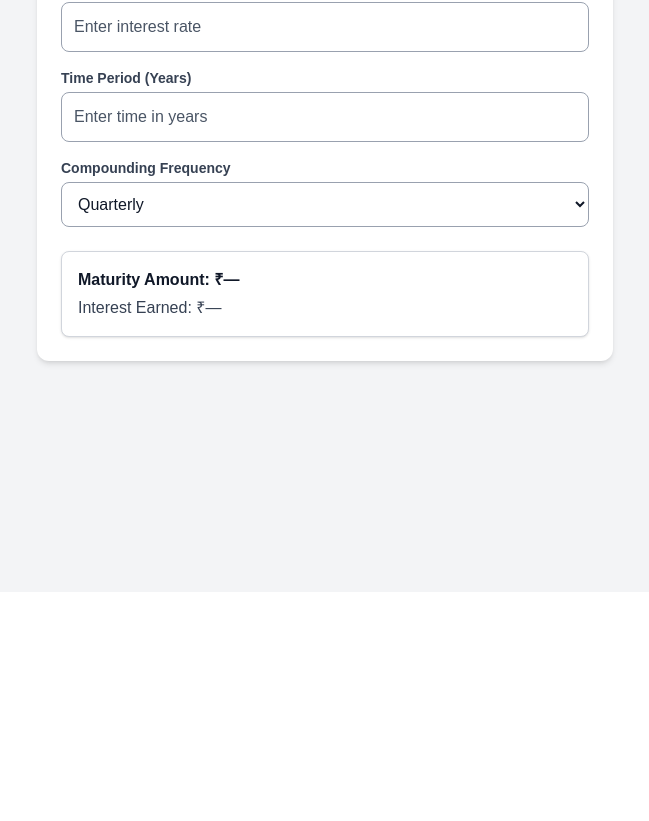
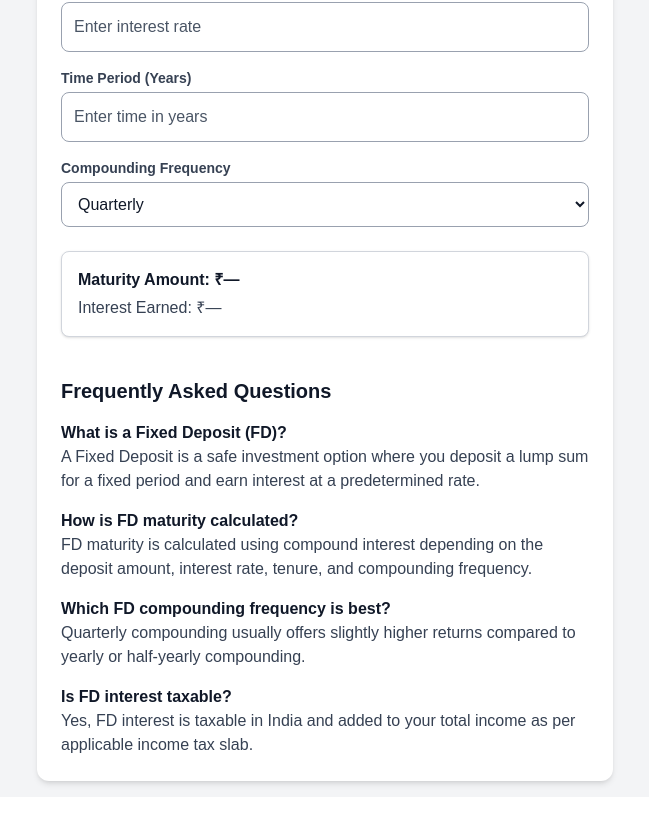
Before and after one commit to subham777546/india-calculators, a Next.js app: page /fd-calculator in a window 1280 px wide. Shown: the part 285-1106 px from the top of the page, without its empty margins (315-964 px from the left). Before the commit the page ends 901 px from the top, so only its background shows below. Built offline with nearby package versions, Linux system fonts and the light colour scheme.

Commit message:
Add FAQ section to FD calculator

```diff
--- a/app/fd-calculator/page.tsx
+++ b/app/fd-calculator/page.tsx
@@ -23,6 +23,48 @@ export default function FDCalculator() {
 
   const format = (num: number) =>
     num.toLocaleString("en-IN", { maximumFractionDigits: 0 });
+const faqSchema = {
+  "@context": "https://schema.org",
+  "@type": "FAQPage",
+  "mainEntity": [
+    {
+      "@type": "Question",
+      "name": "What is a Fixed Deposit (FD)?",
+      "acceptedAnswer": {
+        "@type": "Answer",
+        "text":
+          "A Fixed Deposit (FD) is a financial instrument offered by banks and NBFCs where you invest a lump sum for a fixed tenure at a predetermined interest rate."
+      }
+    },
+    {
+      "@type": "Question",
+      "name": "How is FD maturity amount calculated?",
+      "acceptedAnswer": {
+        "@type": "Answer",
+        "text":
+          "FD maturity amount is calculated using compound interest based on the principal amount, interest rate, tenure, and compounding frequency."
+      }
+    },
+    {
+      "@type": "Question",
+      "name": "Which compounding frequency gives higher FD returns?",
+      "acceptedAnswer": {
+        "@type": "Answer",
+        "text":
+          "More frequent compounding such as quarterly compounding generally gives slightly higher returns compared to yearly or half-yearly compounding."
+      }
+    },
+    {
+      "@type": "Question",
+      "name": "Is FD interest taxable in India?",
+      "acceptedAnswer": {
+        "@type": "Answer",
+        "text":
+          "Yes, interest earned on Fixed Deposits is taxable as per the investor's income tax slab in India."
+      }
+    }
+  ]
+};
 
   return (
     <>
@@ -32,6 +74,11 @@ export default function FDCalculator() {
           name="description"
           content="Calculate Fixed Deposit maturity amount and interest earned using our FD Calculator for India."
         />
+        <script
+  type="application/ld+json"
+  dangerouslySetInnerHTML={{ __html: JSON.stringify(faqSchema) }}
+/>
+
       </Head>
 
       <div className="min-h-screen bg-gray-100 p-4">
@@ -107,6 +154,55 @@ export default function FDCalculator() {
               Interest Earned: ₹{maturityAmount ? format(interestEarned) : "—"}
             </p>
           </div>
+          {/* FAQ Section */}
+<section className="mt-10">
+  <h2 className="text-xl font-bold text-gray-900 mb-4">
+    Frequently Asked Questions
+  </h2>
+
+  <div className="space-y-4 text-gray-700">
+    <div>
+      <h3 className="font-semibold text-gray-900">
+        What is a Fixed Deposit (FD)?
+      </h3>
+      <p>
+        A Fixed Deposit is a safe investment option where you deposit a lump sum
+        for a fixed period and earn interest at a predetermined rate.
+      </p>
+    </div>
+
+    <div>
+      <h3 className="font-semibold text-gray-900">
+        How is FD maturity calculated?
+      </h3>
+      <p>
+        FD maturity is calculated using compound interest depending on the
+        deposit amount, interest rate, tenure, and compounding frequency.
+      </p>
+    </div>
+
+    <div>
+      <h3 className="font-semibold text-gray-900">
+        Which FD compounding frequency is best?
+      </h3>
+      <p>
+        Quarterly compounding usually offers slightly higher returns compared
+        to yearly or half-yearly compounding.
+      </p>
+    </div>
+
+    <div>
+      <h3 className="font-semibold text-gray-900">
+        Is FD interest taxable?
+      </h3>
+      <p>
+        Yes, FD interest is taxable in India and added to your total income as
+        per applicable income tax slab.
+      </p>
+    </div>
+  </div>
+</section>
+
         </div>
       </div>
     </>
```
